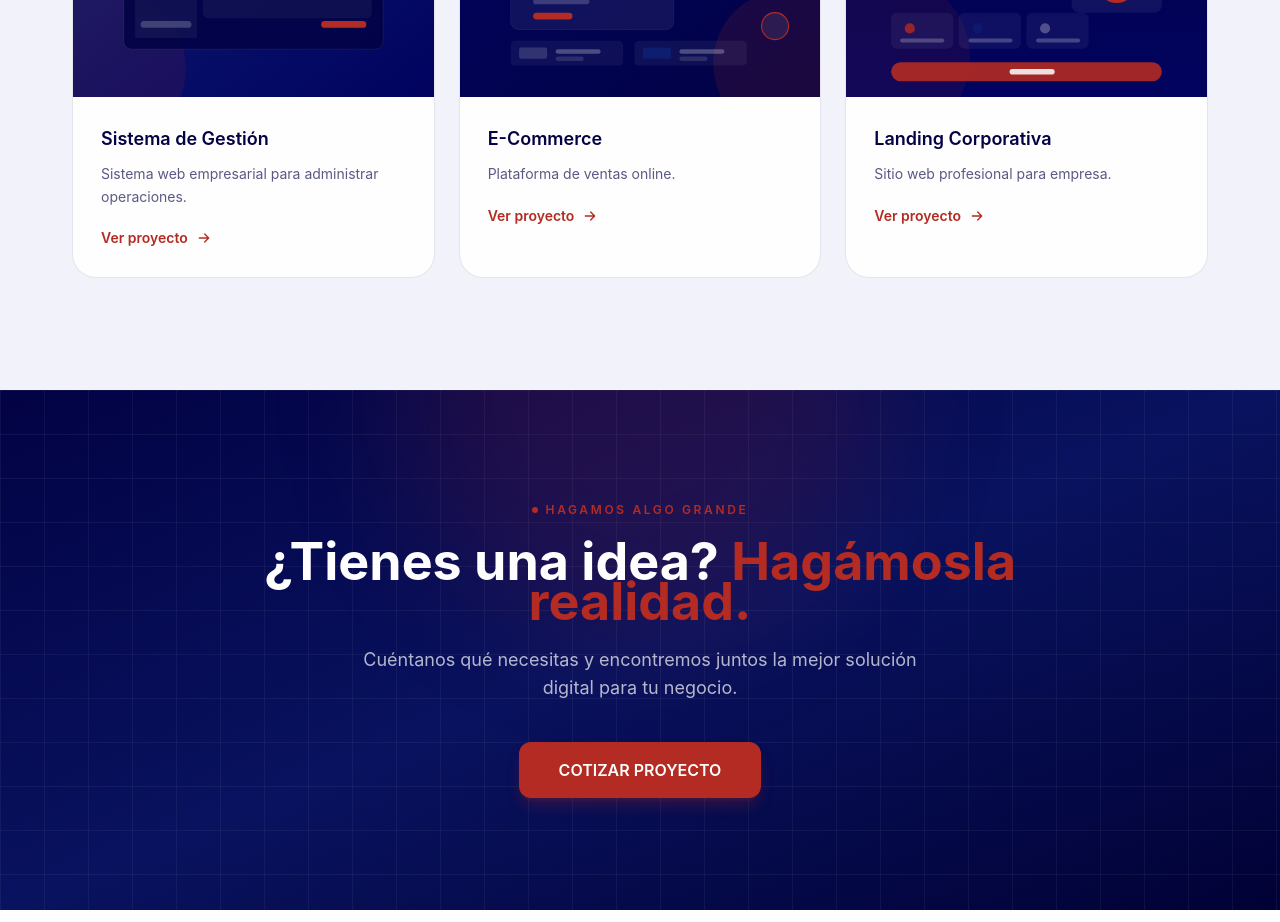
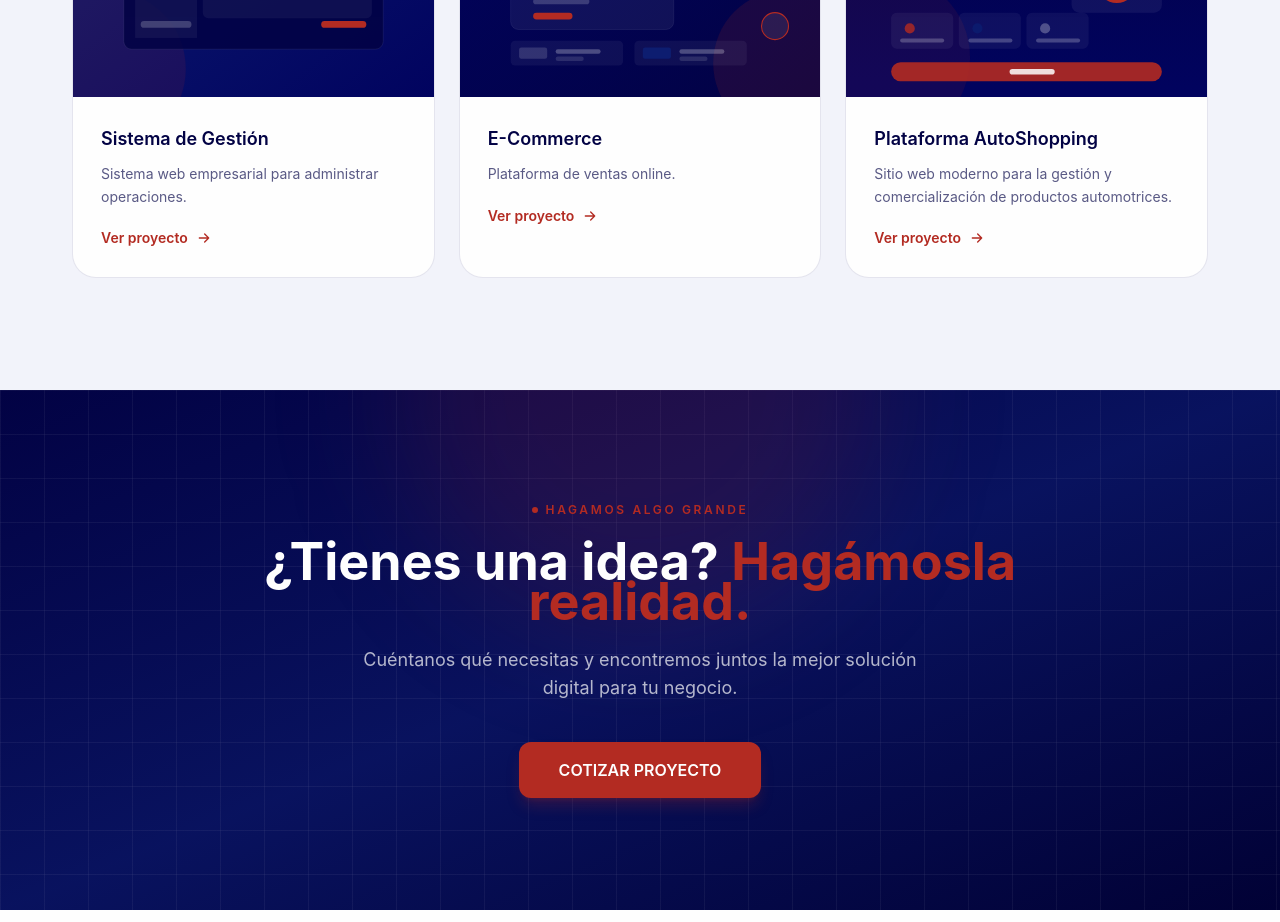
Before and after one commit to Kevincorv/landigkrc-react, a Next.js app: page / in a window 1280 px wide. Shown: the part 3540-4462 px from the top of the page. Built offline with nearby package versions, Linux system fonts and the light colour scheme.

Commit message:
Update project: Landing Corporativa -> Plataforma AutoShopping

```diff
--- a/src/components/sections/Projects.tsx
+++ b/src/components/sections/Projects.tsx
@@ -22,9 +22,9 @@ const projects: Project[] = [
   },
   {
     image: "/assets/images/projects/landing-corporativa.svg",
-    title: "Landing Corporativa",
+    title: "Plataforma AutoShopping",
     category: "Sitio web",
-    description: "Sitio web profesional para empresa.",
+    description: "Sitio web moderno para la gestión y comercialización de productos automotrices.",
   },
 ];
 
```
Also changed, not shown: 1 other file (tests, documents, lock files or other folders).
